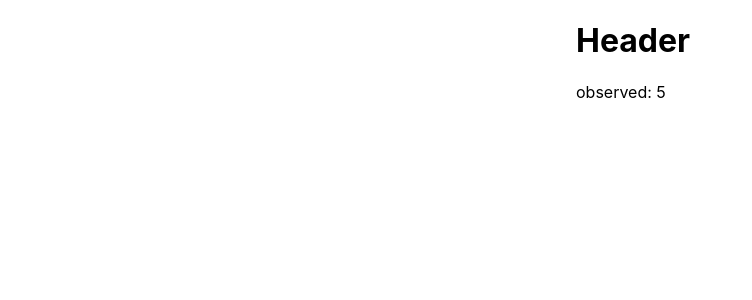
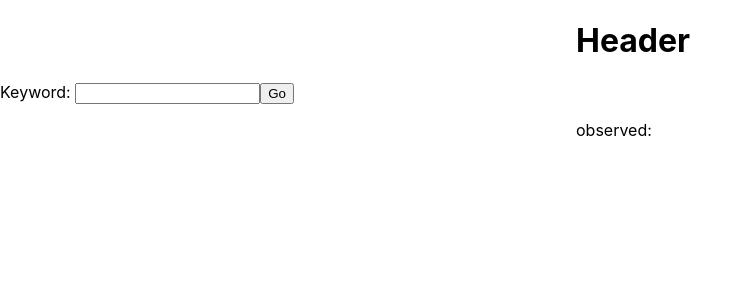
Before and after one commit to ferrarijh/full-stack-reacdtive, a React (Create React App) app in the folder rxjs-app/: page / in a window 1280 px wide. Shown: the top 300 px of the page, without its empty margins (0-752 px from the left). Built offline with nearby package versions, Linux system fonts and the light colour scheme.

Commit message:
Add search feature

```diff
--- a/rxjs-app/src/App.js
+++ b/rxjs-app/src/App.js
@@ -1,32 +1,41 @@
-import {useEffect, useState} from 'react'
-import {from, interval, zip} from 'rxjs'
+import {useState} from 'react'
+import {from, interval, Observable, zip, map} from 'rxjs'
+import {ajax} from 'rxjs/ajax'
 import Header from './components/Header'
 import Body from './components/Body'
 
 function App() {
-  const [buf, setBuf] = useState(0)
+  const [user, setUser] = useState()
 
-  const nums = from([1, 2, 3, 4, 5])
-  const inter = interval(500)
-  const numsInterval = zip(nums, inter)
+  // useEffect(()=>{
+  //   const url = 'https://randomuser.me/api/'
+  //   const fetch$ = ajax.getJSON(url)
 
-  useEffect(()=>{
-    numsInterval.subscribe({
-      next: (vals)=>{
-          console.log("n:", vals[0])
-          setBuf(vals[0])
-      },
-      // error: err=>console.log("error:",err),
+  //   fetch$.subscribe({
+  //     next: (x)=>console.log(JSON.stringify(x))
+  //   })
+  // }, [])
+
+  const handleSubmit = (query)=>{
+    console.log("handleSubmit()..")
+
+    const baseUrl = 'https://pixabay.com/api/?key=19443478-73723d2b3ab0b10dc457093b2&q='
+    const queryUrl = baseUrl+query
+    const fetch$ = ajax.getJSON(queryUrl)
+    fetch$.subscribe({
+      next: (x)=>console.log(JSON.stringify(x))
     })
-  }, [])
+  }
 
   return (
     <div className="App">
       <Header/>
-      <Body buf={buf}/>
+      <Body buf={user} handleSubmit={handleSubmit}/>
       {/* <p>{buf}</p> */}
     </div>
   );
 }
 
 export default App;
+
+// https://pixabay.com/api/?key=19443478-73723d2b3ab0b10dc457093b2&q=yellow+flowers&image_type=photo&pretty=true
--- a/rxjs-app/src/components/Body.js
+++ b/rxjs-app/src/components/Body.js
@@ -1,7 +1,9 @@
+import Input from './Input'
 
 const Body = (props) => {
     return (
         <div>
+            <Input handleSubmit={props.handleSubmit}/>
             <p>observed: {props.buf}</p>
         </div>
     )
--- /dev/null
+++ b/rxjs-app/src/components/Input.js
@@ -0,0 +1,23 @@
+import {useState} from 'react'
+
+const Input = (props)=>{
+    const [query, setQuery] = useState('')
+
+    const handleSubmit = (e)=>{
+        props.handleSubmit(e.target.value)
+        console.log(e.target.value)
+        e.preventDefault()
+    }
+
+    return(
+        <div>
+            <form onSubmit={handleSubmit}>
+                <label>Keyword: </label>
+                <input type="text"/>
+                <button type="submit">Go </button>
+            </form>
+        </div>
+    )
+}
+
+export default Input
--- a/rxjs-app/src/index.css
+++ b/rxjs-app/src/index.css
@@ -8,7 +8,6 @@ p {
   margin-left: auto;
   margin-right: auto;
   width: 8em
-
 }
 
 body {
```
